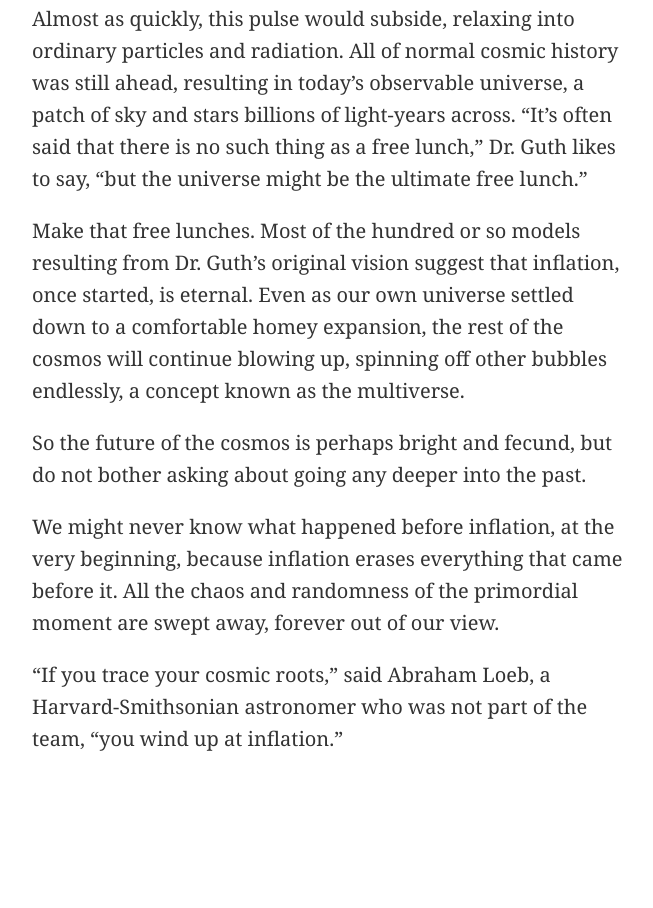
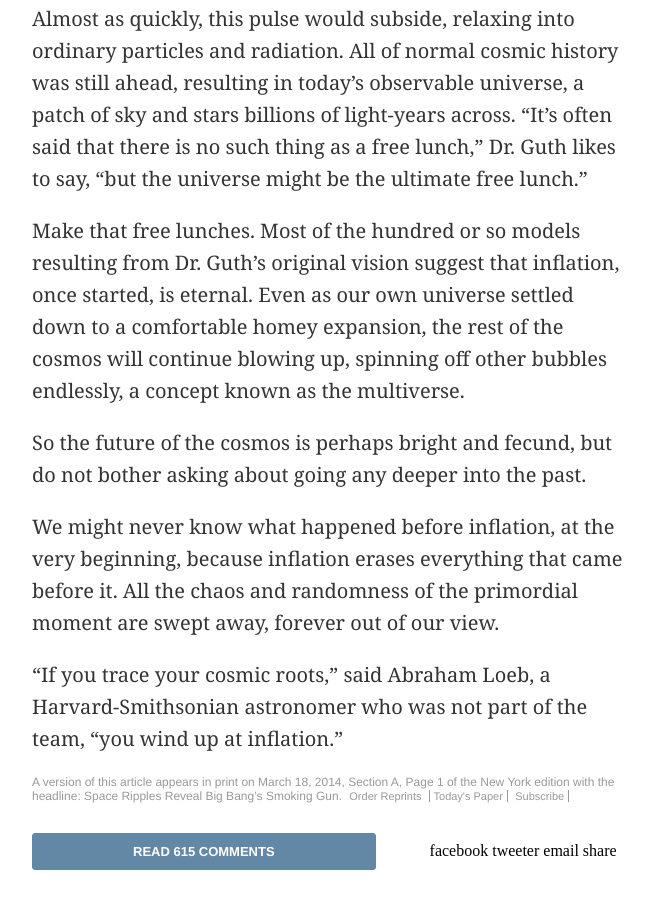
Before and after one commit to mihrab34/new-york-times-article-clone, a plain HTML site: page index.html in a window 1280 px wide. Shown: the part 9942-10850 px from the top of the page, without its empty margins (308-961 px from the left). Before the commit the page ends 10747 px from the top, so only its background shows below. Drawn offline with Linux system fonts and the light colour scheme; a web font is replaced by a local one.

Commit message:
feat: comment button and social links added

```diff
--- a/css/style.css
+++ b/css/style.css
@@ -29,7 +29,8 @@ html, body {
     cursor: pointer;
 }
 
-.space:hover {
+.space:hover,
+#order > a:hover {
     text-decoration: underline;
 }
 
@@ -308,3 +309,38 @@ button {
     color: #666;
     font: 14px 'nyt-imperial', georgia, 'times new roman', times, serif;
 }
+
+#order {
+    color: #999;
+    font: 12px 'nyt-franklin', helvetica, arial, sans-serif;
+}
+
+#order > a {
+    color: #999;
+    font: 11px 'nyt-franklin', helvetica, arial, sans-serif;
+    border-right: solid #999 1px;
+    padding-left: 4px;
+    padding-right: 4px;
+}
+
+#comment-link {
+    margin-top: 30px;
+}
+
+#comment-link > button {
+    font: 13px 'nyt-franklin', helvetica, arial, sans-serif;
+    font-weight: bold;
+    padding: 10px 100px;
+    margin-left: 0;
+    background: #6288A5;
+    border: solid #6288A5 1px;
+    margin-right: 50px;
+}
+
+#comment-link > button:hover {
+    background: #326891;
+}
+
+#nav {
+    margin-right: 0;
+}
--- a/index.html
+++ b/index.html
@@ -353,6 +353,18 @@
             “If you trace your cosmic roots,” said Abraham Loeb, a Harvard-Smithsonian astronomer who was not part of the team,
             “you wind up at inflation.”
           </p>
+          <p id="order">
+            A version of this article appears in print on March 18, 2014, Section A, Page 1 of the New York edition with the headline:
+            Space Ripples Reveal Big Bang’s Smoking Gun. <a href="#">Order Reprints </a> <a href="#">Today's Paper</a>
+            <a href="#">Subscribe</a>
+          </p>
+          <div id="comment-link">
+            <button>Read 615 comments</button>
+            <a href="#">facebook</a>
+            <a href="#">tweeter</a>
+            <a href="#">email</a>
+            <a href="#">share</a>
+          </div>
         </section>
 
         <section>
```
